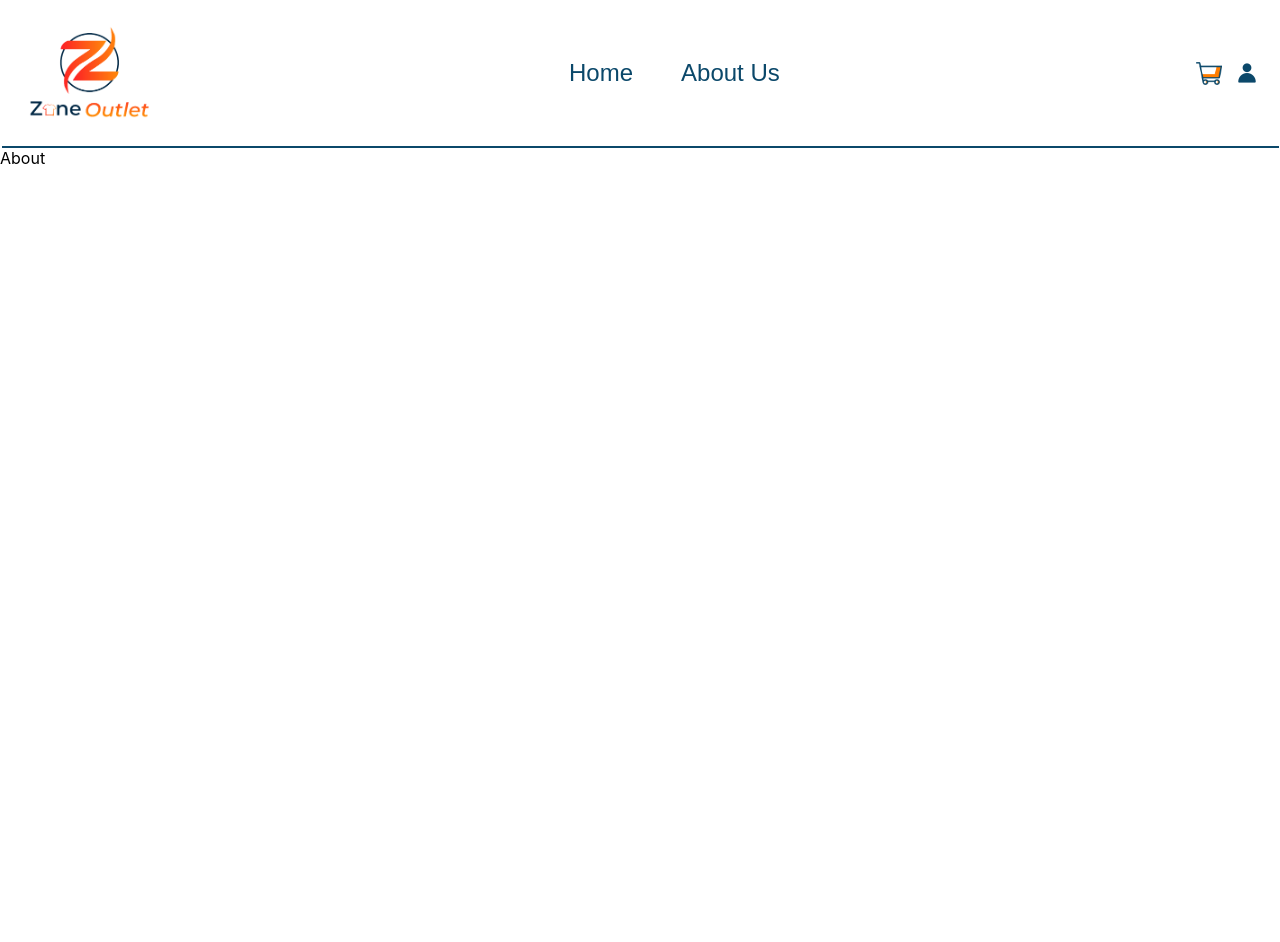
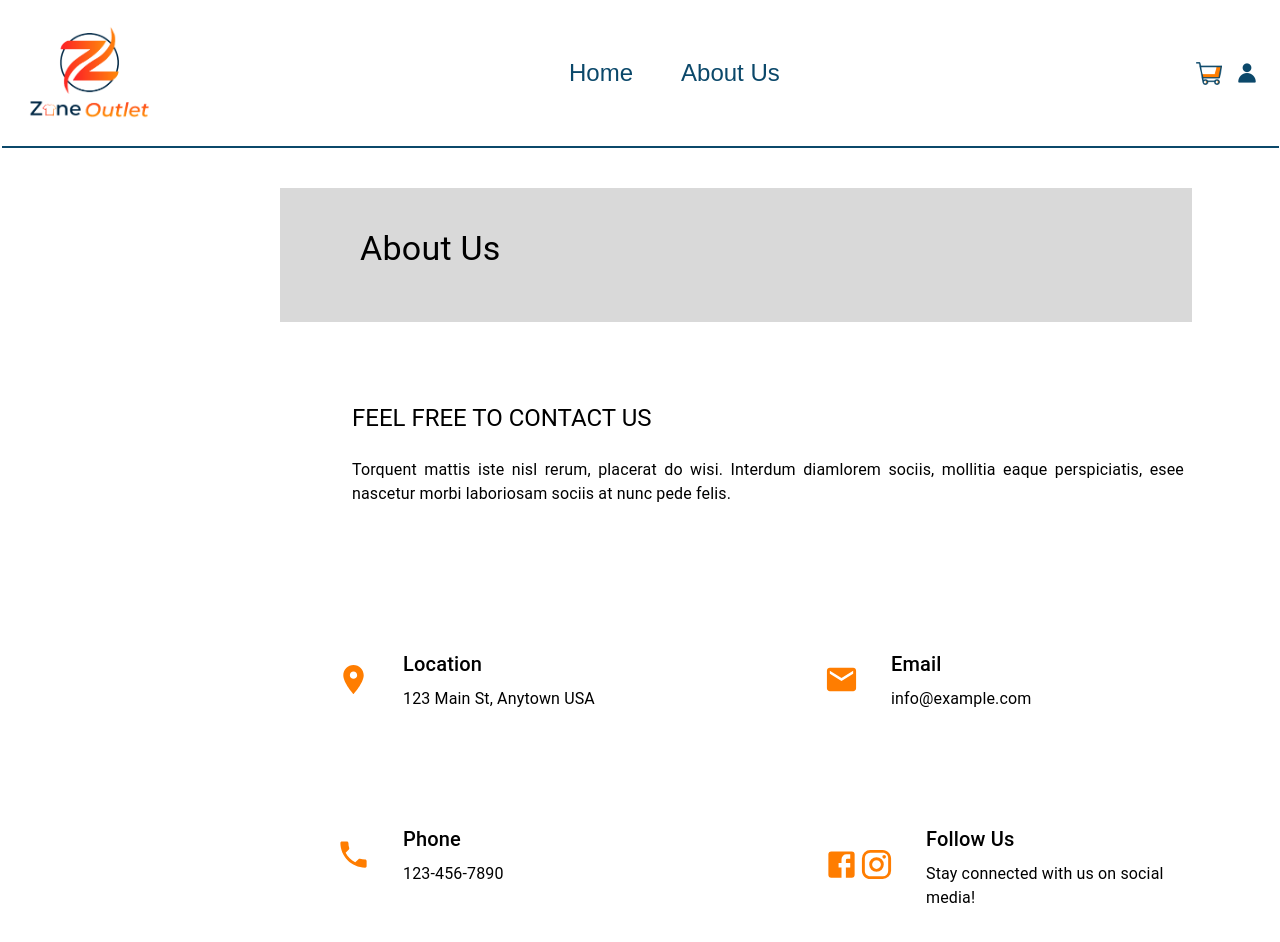
Before and after one commit to JihanSh/Real-Client-frontend, a React (Create React App) app: page /about in a window 1280 px wide. Shown: the top 942 px of the page. Before the commit the page ends 800 px from the top, so only its background shows below. Built offline with nearby package versions, Linux system fonts and the light colour scheme.

Commit message:
finished about us page

```diff
--- a/src/pages/about/About.js
+++ b/src/pages/about/About.js
@@ -1,10 +1,97 @@
-import React from 'react'
-import './About.css'
+import { Typography, Box, Grid } from '@mui/material';
+import { useTheme } from "@mui/material/styles";
+import LocationOnIcon from '@mui/icons-material/LocationOn';
+import EmailIcon from '@mui/icons-material/Email';
+import LocalPhoneIcon from '@mui/icons-material/LocalPhone';
+import FacebookIcon from '@mui/icons-material/Facebook';
+import InstagramIcon from '@mui/icons-material/Instagram';
 
 const About = () => {
+    const iconStyle = { color: '#FF7D00' };
+    const theme = useTheme();
+    const variant = theme.breakpoints.down("sm") ? "h6" : "subtitle2";
+
   return (
-    <div>About</div>
+    <>
+    <Box bgcolor="#D9D9D9" p={{ xs: 2, sm: 3, md: 5 }} mt={{ xs: 3, sm: 4, md: 5 }}  width={{ xs: '100%', sm: '80%', md: '65%' }} ml={{ xs: -1, sm: 4, md: 35 }} >
+        <Typography variant="h4"  ml={{ xs: 2, sm: 3, md: 5 }} gutterBottom>
+        About Us
+        </Typography>
+    </Box>
+
+    <Box p={{ xs: 3, sm: 4, md: 12 }} mb={-10} ml={{ xs: 2, sm: 3, md: 32 }} mt={{ xs: -3, sm: -4, md: -6 }} >
+        <Typography variant="h5" mt={{ xs: 3, sm: 4 }} gutterBottom>
+            FEEL FREE TO CONTACT US
+        </Typography>
+        <Typography variant="body1" align="justify" mt={3} gutterBottom>
+        Torquent mattis iste nisl rerum, placerat do wisi. Interdum diamlorem sociis, mollitia eaque perspiciatis, esee nascetur morbi laboriosam sociis at nunc pede felis.
+        </Typography>
+      </Box>
+
+    <Box mt={5} ml={{ xs: 2, sm: 4, md: 32 }} p={{ xs: 2, sm: 4, md: 6 }}>
+      <Grid container spacing={{ xs: 2, sm: 4, md: 6 }}>
+        <Grid item xs={12} md={6}>
+          <Box  p={{ xs: 2, sm: 4 }} display="flex" alignItems="center">
+            <LocationOnIcon color="primary" fontSize="large" style={iconStyle}/>
+            <Box ml={{ xs: 2, sm: 4 }}>
+              <Typography variant={variant} gutterBottom>
+                Location
+              </Typography>
+              <Typography variant="body1">
+                123 Main St, Anytown USA
+              </Typography>
+            </Box>
+          </Box>
+        </Grid>
+
+        <Grid item xs={12} md={6}>
+          <Box  p={{ xs: 2, sm: 4 }} display="flex" alignItems="center" >
+            <EmailIcon color="primary" fontSize="large" style={iconStyle} />
+            <Box ml={{ xs: 2, sm: 4 }} >
+              <Typography variant={variant} mt={{ xs: 1, sm: 0 }} gutterBottom>
+                Email
+              </Typography>
+              <Typography variant="body1">
+                info@example.com
+              </Typography>
+            </Box>
+          </Box>
+        </Grid>
+
+        <Grid item xs={12} md={6}>
+          <Box p={{ xs: 2, sm: 4 }} display="flex" alignItems="center">
+            <LocalPhoneIcon color="primary" fontSize="large" style={iconStyle}/>
+            <Box ml={{ xs: 2, sm: 4 }} >
+              <Typography  variant={variant} gutterBottom>
+                Phone
+              </Typography>
+              <Typography variant="body1">
+                123-456-7890
+              </Typography>
+            </Box>
+          </Box>
+        </Grid>
+
+        <Grid item xs={12} md={6} >
+          <Box  p={{ xs: 2, sm: 4 }}  display="flex" alignItems="center" >
+            <Box display="flex" alignItems="center" >
+             <a  href="/"> <FacebookIcon color="primary" fontSize="large" style={iconStyle} /></a>
+             <a href="/"> <InstagramIcon color="primary" fontSize="large" style={iconStyle} /> </a>
+            </Box>
+            <Box ml={{ xs: 2, sm: 4 }} >
+              <Typography variant={variant} gutterBottom>
+                Follow Us
+              </Typography>
+              <Typography variant="body1">
+                Stay connected with us on social media!
+              </Typography>
+            </Box>
+          </Box>
+        </Grid>
+      </Grid>
+    </Box>
+  </>
   )
 }
 
-export default About
+export default About;
```
